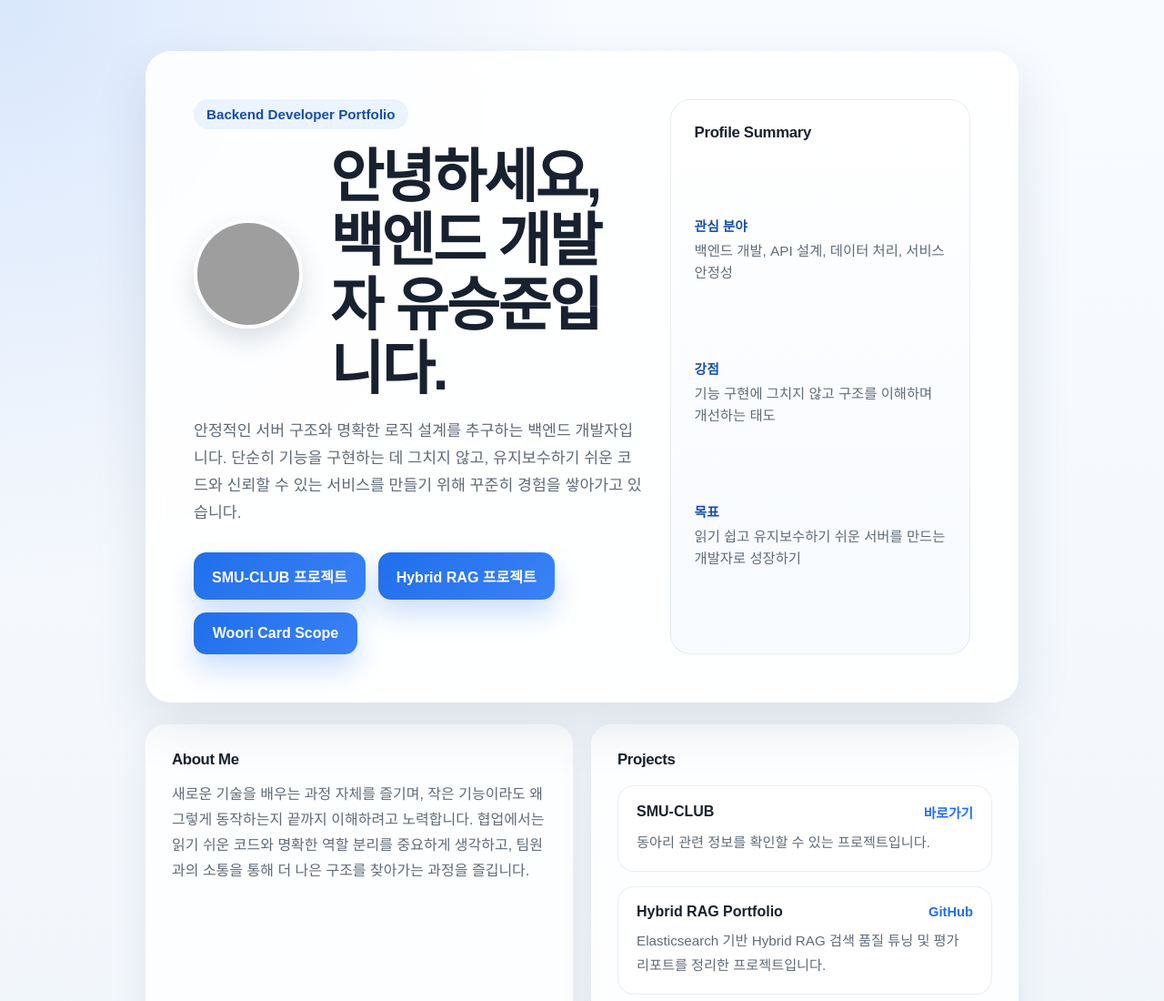
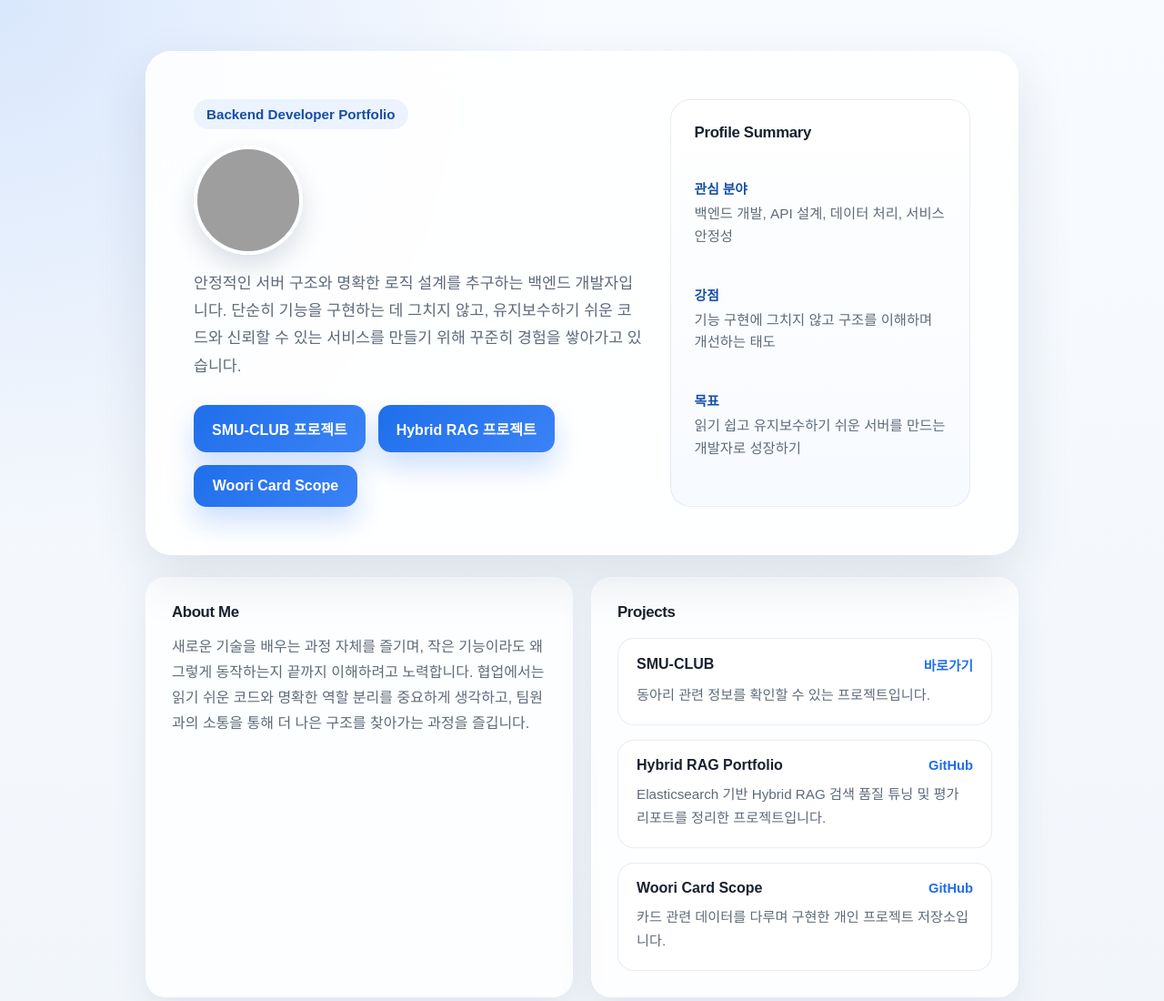
Before and after one commit to fluanceifi/fluanceifi.github.io, a plain HTML site: page index.html in a window 1280 px wide. Shown: the top 1100 px of the page at 91% size. Drawn offline with Linux system fonts and the light colour scheme; grey boxes are pictures that could not be loaded.

Commit message:
Remove greeting from backend developer introduction
Removed greeting message from the introduction section.

```diff
--- a/index.html
+++ b/index.html
@@ -354,7 +354,6 @@
                     <span class="eyebrow">Backend Developer Portfolio</span>
                     <div class="intro-header">
                         <img class="profile-image" src="./profile.jpg" alt="유승준 프로필 이미지">
-                        <h3>안녕하세요, <br>백엔드 개발자 유승준입니다.</h3>
                     </div>
                     <p>
                         안정적인 서버 구조와 명확한 로직 설계를 추구하는 백엔드 개발자입니다.
```
